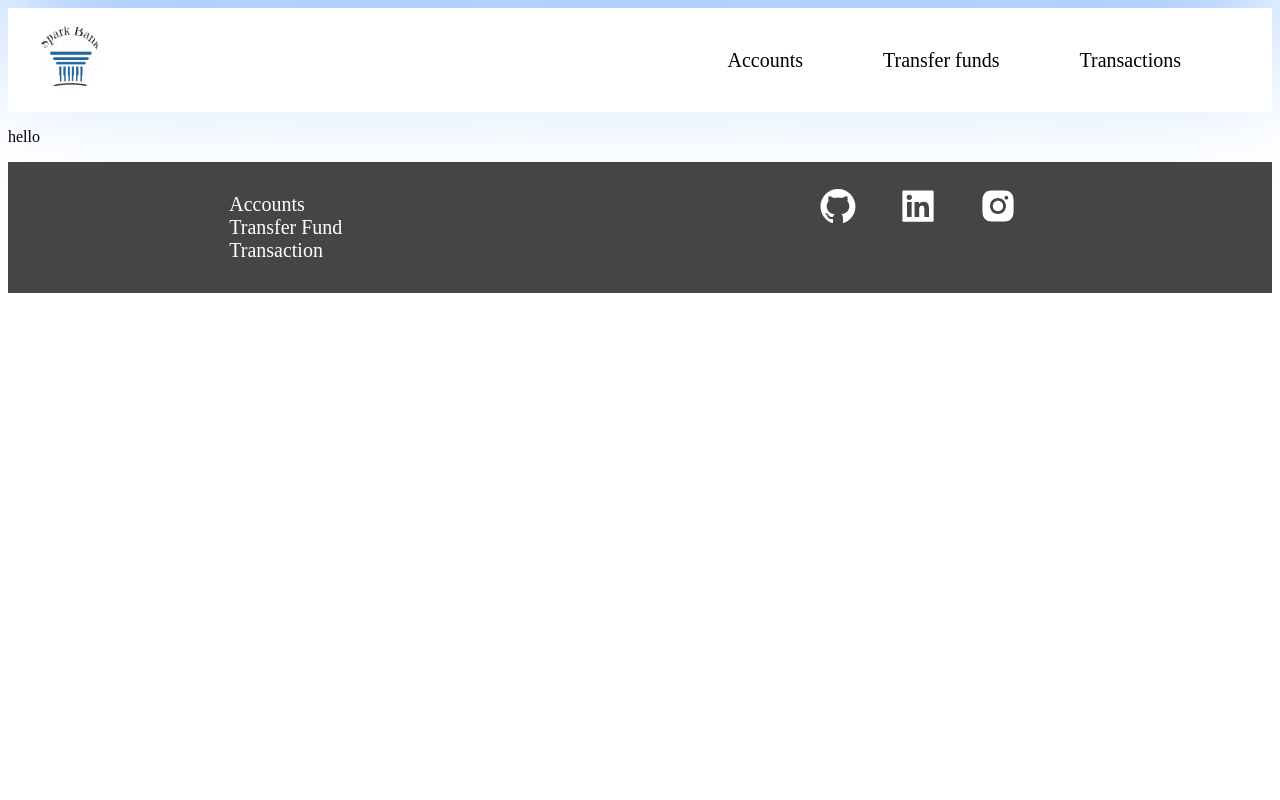
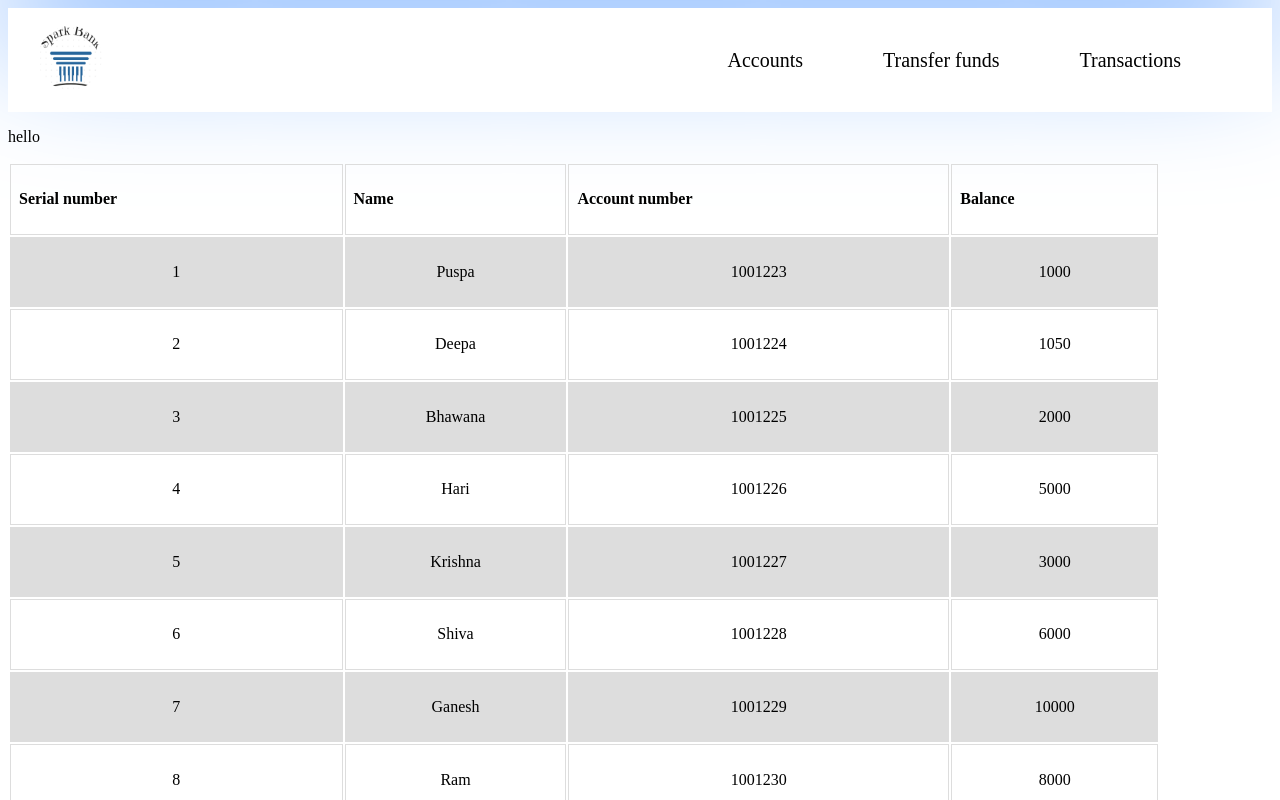
Before and after one commit to Pushpagtm/Spark_bank, a React (Create React App) app: page /transaction in a window 1280 px wide. Shown: the top 800 px of the page. Built offline with nearby package versions, Linux system fonts and the light colour scheme.

Commit message:
work on transfer page

```diff
--- a/src/components/Customer.js
+++ b/src/components/Customer.js
@@ -26,7 +26,7 @@ function Customer(props) {
         //   console.log(fetchData,"fetching datas===============================")
         //   setData(fetchedData);
       } catch (error) {
-        console.error("Error fetching data:", error);
+       console.error("Error occured....",error)
       }
     };
     fetchData();
@@ -35,7 +35,7 @@ function Customer(props) {
   return (
     <>
       {console.log(data, "=====================all data")}
-      <p>hello</p>
+      <p>fetched data</p>
 
       {/* <div >
              <table className='customers_table'>
--- a/src/components/Transactions.js
+++ b/src/components/Transactions.js
@@ -4,6 +4,67 @@ import '../styles/customer.css';
 // import { database } from '../firebase';
 
 function Transactions(props) {
+    const CustomerData=[
+        {
+            sn: 1,
+            name:'Puspa',
+            acc_number: 1001223,
+            balance: 1000
+        }, {
+            sn: 2,
+            name:'Deepa',
+            acc_number: 1001224,
+            balance: 1050
+        },
+        {
+            sn: 3,
+            name:'Bhawana',
+            acc_number: 1001225,
+            balance: 2000
+        },
+        {
+            sn: 4,
+            name:'Hari',
+            acc_number: 1001226,
+            balance: 5000
+        },
+        {
+            sn: 5,
+            name:'Krishna',
+            acc_number: 1001227,
+            balance: 3000
+        },
+        {
+            sn: 6,
+            name:'Shiva',
+            acc_number: 1001228,
+            balance: 6000
+        },
+        {
+            sn: 7,
+            name:'Ganesh',
+            acc_number: 1001229,
+            balance: 10000
+        },
+        {
+            sn: 8,
+            name:'Ram',
+            acc_number: 1001230,
+            balance: 8000
+        },
+        {
+            sn: 9,
+            name:'Shiva',
+            acc_number: 10018730,
+            balance: 7000
+        },
+        {
+            sn: 10,
+            name:'Durga',
+            acc_number: 1111230,
+            balance: 11000
+        },
+    ]
 //     const data=collection(database,'customers');
 // const[done,setDone]=useState([]);
 // const getCustomers=async ()=>{
@@ -17,7 +78,7 @@ function Transactions(props) {
     return (
         <>
         <p>hello</p>
-        {/* <div>
+        <div>
              <div >
              <table className='customers_table'>
         <tr className='headings'>
@@ -27,12 +88,12 @@ function Transactions(props) {
           <th>Balance</th>
         </tr>
         {
-            done.map((item,i)=>{
+            CustomerData.map((item,i)=>{
                 return (
                     <tr key={i} className='values'>
               <td>{item.sn}</td>
               <td>{item.name}</td>
-              <td>{item.account_number}</td>
+              <td>{item.acc_number}</td>
               <td>{item.balance}</td>
             </tr>
 
@@ -42,7 +103,7 @@ function Transactions(props) {
 
         </table>
         </div>
-        </div> */}
+        </div>
         </>
     );
 }
--- a/src/styles/customer.css
+++ b/src/styles/customer.css
@@ -1,14 +1,22 @@
 .customers_table {
-    width: 90vw;
-    height: 100vh;
-    font-family: 'Poppins';
-
+  width: 90vw;
+  height: 100vh;
+  font-family: "Poppins";
+}
+tr:nth-child(even) {
+  background-color: #dddddd;
+}
+td,
+th {
+  border: 1px solid #dddddd;
+  text-align: left;
+  padding: 8px;
 }
 
-.customers_table tr{
-    text-align: center;
+.customers_table tr {
+  text-align: center;
 }
 
-.customers_table td{
-    text-align: center;
+.customers_table td {
+  text-align: center;
 }
```
